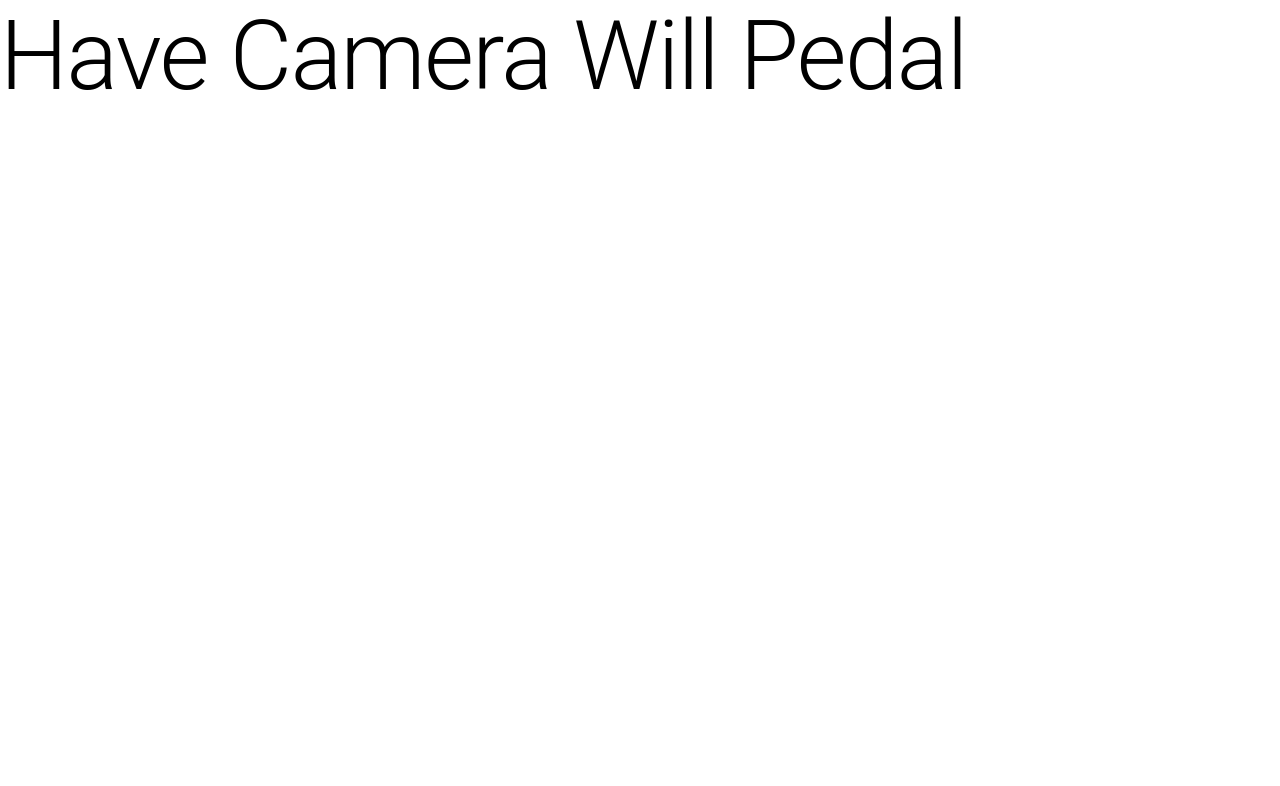
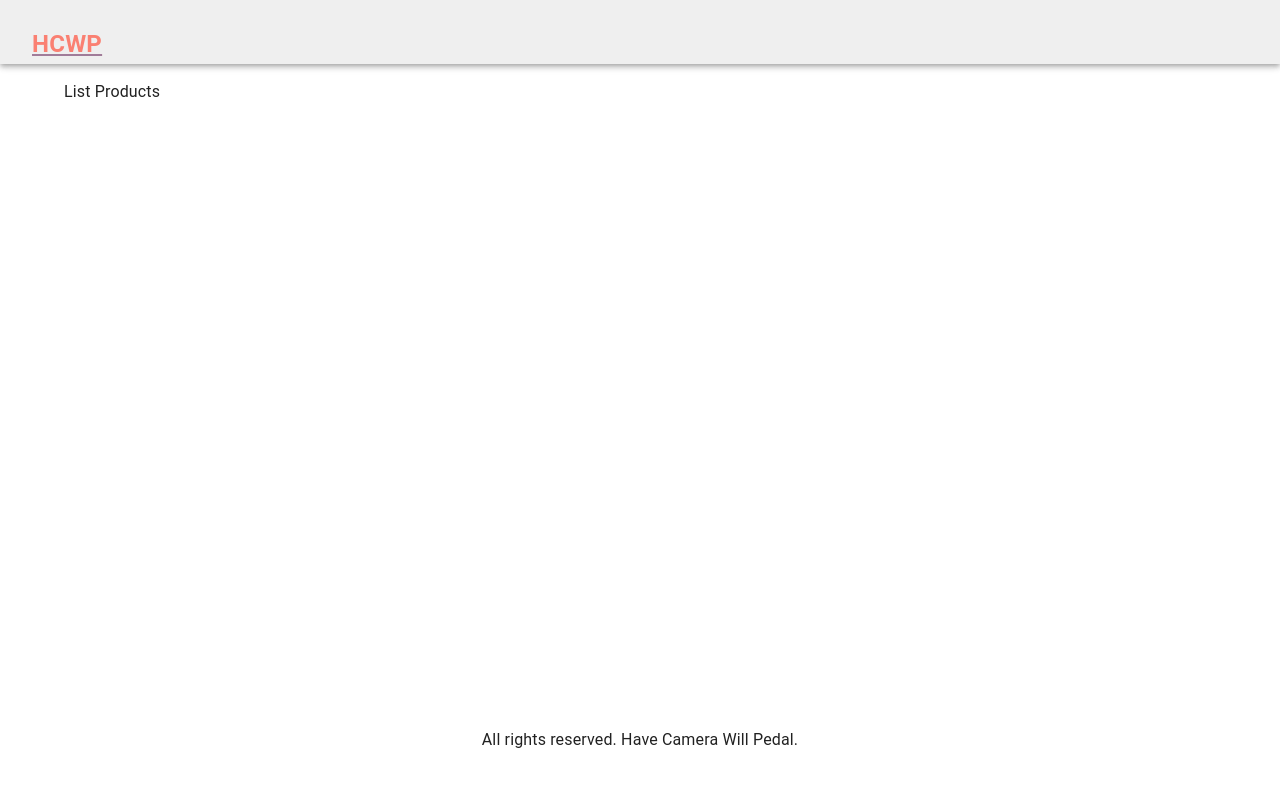
Before and after one commit to grahambewley/hcwp, a Next.js app: page / in a window 1280 px wide. Shown: the top 786 px of the page. Built offline with nearby package versions, Linux system fonts and the light colour scheme.

Commit message:
Add and use Layout component

```diff
--- /dev/null
+++ b/components/Layout.tsx
@@ -0,0 +1,63 @@
+import { createTheme } from '@mui/material/styles';
+import Head from 'next/head';
+import {
+  AppBar,
+  Box,
+  Container,
+  CssBaseline,
+  Link,
+  ThemeProvider,
+  Toolbar,
+  Typography,
+} from '@mui/material';
+import NextLink from 'next/link';
+import classes from '../utils/classes';
+
+interface IProps {
+  title?: string;
+  description?: string;
+  children?: React.ReactNode;
+}
+
+export default function Layout({ title, description, children }: IProps) {
+  const theme = createTheme({
+    typography: {
+      h1: {
+        fontSize: '1.6rem',
+        fontWeight: 400,
+        margin: '1rem 0',
+      },
+      h2: {
+        fontSize: '1.4rem',
+        fontWeight: 400,
+        margin: '1rem 0',
+      },
+    },
+  });
+  return (
+    <>
+      <Head>
+        {description && <meta name="description" content={description}></meta>}
+        <title>{title ? `HCWP | ${title}` : 'Have Camera Will Pedal'}</title>
+      </Head>
+      <ThemeProvider theme={theme}>
+        <CssBaseline />
+        <AppBar position="static" sx={classes.appBar}>
+          <Toolbar sx={classes.toolbar}>
+            <NextLink href="/" passHref>
+              <Link>
+                <Typography sx={classes.logo}>HCWP</Typography>
+              </Link>
+            </NextLink>
+          </Toolbar>
+        </AppBar>
+        <Container component="main" sx={classes.main}>
+          {children}
+        </Container>
+        <Box component="footer" sx={classes.footer}>
+          <Typography>All rights reserved. Have Camera Will Pedal.</Typography>
+        </Box>
+      </ThemeProvider>
+    </>
+  );
+}
--- a/pages/index.tsx
+++ b/pages/index.tsx
@@ -1,20 +1,10 @@
 import Head from 'next/head';
 import { Inter } from '@next/font/google';
 import { Typography } from '@mui/material';
+import Layout from '@/components/Layout';
 
 const inter = Inter({ subsets: ['latin'] });
 
 export default function Home() {
-  return (
-    <>
-      <Head>
-        <title>Have Camera Will Pedal</title>
-        <meta name="description" content="Trail Photography by Graham Bewley" />
-        <meta name="viewport" content="width=device-width, initial-scale=1" />
-        <link rel="icon" href="/favicon.ico" />
-      </Head>
-
-      <Typography variant="h1">Have Camera Will Pedal</Typography>
-    </>
-  );
+  return <Layout>List Products</Layout>;
 }
--- /dev/null
+++ b/utils/classes.js
@@ -0,0 +1,26 @@
+const classes = {
+  main: {
+    marginTop: 2,
+    minHeight: '80vh',
+  },
+  footer: {
+    marginTop: 1,
+    textAlign: 'center',
+  },
+  appBar: {
+    backgroundColor: '#EFEFEF',
+    '& a': {
+      color: 'salmon',
+      marginLeft: 1,
+    },
+  },
+  toolbar: {
+    justifyContent: 'space-between',
+  },
+  logo: {
+    fontWeight: 'bold',
+    fontSize: '1.5rem',
+  },
+};
+
+export default classes;
```
